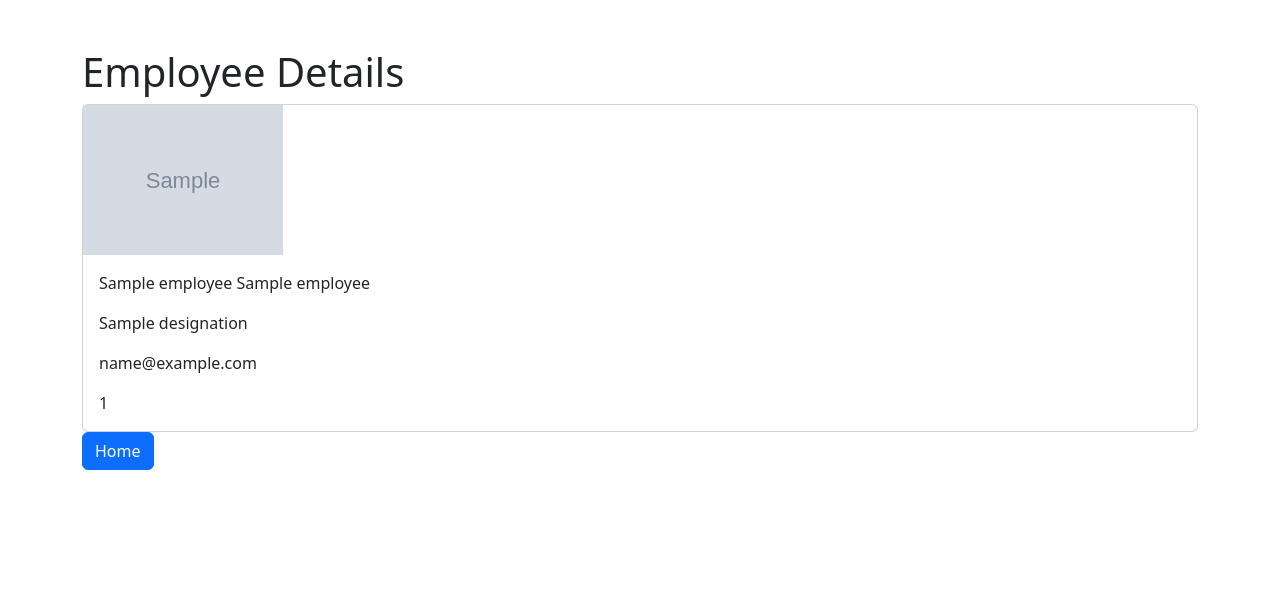
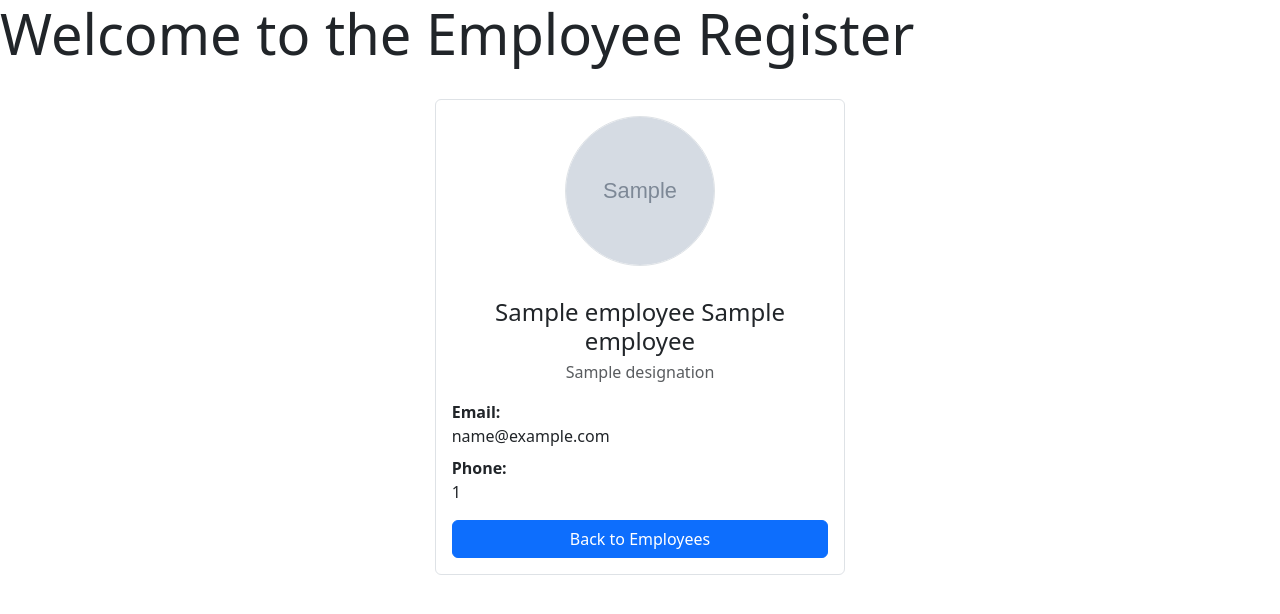
Before and after one commit to princegupta98/django, a Django app: template templates/employee_detail.html in a window 1280 px wide. Shown: the top 614 px of the page. Run offline with Django 3.2, Linux system fonts and the light colour scheme; the template is opened without the code that fills it: most values are stand-ins (such as "Sample title", 1, 10 or a date in 2020); grey boxes marked "Sample" are stand-in pictures.

Commit message:
implemented crud operations

```diff
--- a/employees/urls.py
+++ b/employees/urls.py
@@ -3,5 +3,9 @@ from django.urls import path
 from employees import views
 
 urlpatterns = [
-	path('<int:pk>/', views.employee_details, name='employee_detail')
+	path('add/', views.employee_form, name='employee_insert'),
+	path('<int:id>/', views.employee_form, name='employee_update'),
+	path('delete/<int:id>/', views.employee_delete, name='employee_delete'),
+
+	path('details/<int:pk>/', views.employee_details, name='employee_detail')
 ]
--- a/mysite/urls.py
+++ b/mysite/urls.py
@@ -27,7 +27,8 @@ urlpatterns = [
     path("admin/", admin.site.urls),
 
     # path('home/', views.home),
-    path("", views.home, name='home'),  # home view as the default view for the root URL
+    path("", views.employee_list, name='employee_list'),  # home view as the default view for the root URL
+
 	path('employees/', include('employees.urls'))
 
 ] + static(settings.MEDIA_URL, document_root=settings.MEDIA_ROOT)
--- a/mysite/views.py
+++ b/mysite/views.py
@@ -2,7 +2,7 @@ from django.http import HttpResponse
 from django.shortcuts import render
 from employees.models import Employee
 
-def home(request):
+def employee_list(request):
     # return HttpResponse("Home Page")
 
     # return render(request, "home.html")
@@ -14,4 +14,4 @@ def home(request):
         'employees' : employees
     }
 
-    return render(request, "home.html", context)
+    return render(request, "employee_list.html", context)
--- a/templates/employee_detail.html
+++ b/templates/employee_detail.html
@@ -1,4 +1,5 @@
-{% load static %}
+{% extends 'home.html' %}
+<!-- {% load static %}
 <!DOCTYPE html>
 <html lang="en">
 
@@ -16,22 +17,26 @@
 		crossorigin="anonymous"></script>
 </head>
 
-<body>
-	<div class="container pt-5">
-		<h1>Employee Details</h1>
-		<div class="card mx-auto">
-			<div class="card-img-top">
-				<img src="{{ employee.photo.url }}" alt="Photo" width="200">
-			</div>
-			<div class="card-body">
-				<p class="card-text">{{ employee.f_name }} {{ employee.l_name }}</p>
-				<p class="card-text">{{ employee.designation }}</p>
-				<p class="card-text">{{ employee.email_address }}</p>
-				<p class="card-text">{{ employee.phone_number }}</p>
+<body> -->
+{% block content %}
+
+<div class="row justify-content-center">
+	<div class="col-md-6 col-lg-4 mt-4">
+		<div class="card shadow-md border mt-6 ">
+			<div class="text-center p-3"> <img src="{{ employee.photo.url }}" class="img-fluid rounded-circle border"
+					style="width:150px;height:150px;object-fit:cover;" alt="Photo"> </div>
+			<div class="card-body text-center">
+				<h4 class="card-title mb-1"> {{ employee.f_name }} {{ employee.l_name }} </h4>
+				<p class="text-muted mb-3"> {{ employee.designation }} </p>
+				<div class="text-start">
+					<p class="mb-2"> <strong>Email:</strong><br> {{ employee.email_address }} </p>
+					<p class="mb-3"> <strong>Phone:</strong><br> {{ employee.phone_number }} </p>
+				</div> <a href="{% url 'employee_list' %}" class="btn btn-primary w-100"> Back to Employees </a>
 			</div>
 		</div>
-		<a href="{% url 'home' %}" class="btn btn-primary">Home</a>
 	</div>
-</body>
+</div>
+{% endblock content %}
+<!-- </body>
 
-</html>
+</html> -->
--- a/templates/home.html
+++ b/templates/home.html
@@ -1,4 +1,4 @@
-{% load static %}
+<!-- {% load static %} -->
 <!DOCTYPE html>
 <html lang="en">
 
@@ -17,41 +17,14 @@
 </head>
 
 <body>
-    <h1>Welcome to the Django Template</h1>
+    <h1 class="display-4">Welcome to the Employee Register</h1>
+    <!-- <h3>Django CRUD using python, django, django template lang</h3> -->
 
     <!-- <img src="{% static 'images/django.webp' %}" alt="" width="400"> -->
 
-    <!-- Bootstrap table -->
-    <table class="table table-striped table-bordered table-hover align-middle text-center">
-        <thead class="table-dark">
-            <tr>
-                <th>#</th>
-                <th>First Name</th>
-                <th>Last Name</th>
-                <th>Photo</th>
-                <th>Designation</th>
-                <th>Email</th>
-                <th>Phone</th>
-            </tr>
-        </thead>
+    {% block content %}
+    {% endblock content %}
 
-        <tbody>
-            {% for emp in employees %}
-            <tr>
-                <td>{{ forloop.counter }}</td>
-                <!-- <td>{{ emp.id }}</td> -->
-                <td><a href=" {% url 'employee_detail' emp.id %}">{{ emp.f_name }}</a></td>
-                <td>{{ emp.l_name }}</td>
-                <td>
-                    <img src="{{ emp.photo.url }}" alt="Photo" width="100" class="img-thumbnail">
-                </td>
-                <td>{{ emp.designation }}</td>
-                <td>{{ emp.email_address }}</td>
-                <td>{{ emp.phone_number }}</td>
-            </tr>
-            {% endfor %}
-        </tbody>
-    </table>
 </body>
 
 </html>
```
Also changed, not shown: employees/forms.py (added, +27 -0 lines), employees/views.py (+46 -12 lines), templates/employee_form.html (added, +71 -0 lines), templates/employee_list.html (added, +45 -0 lines).
